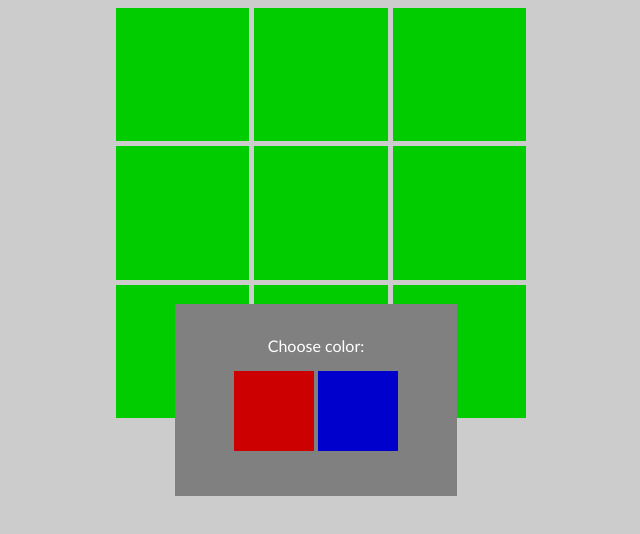
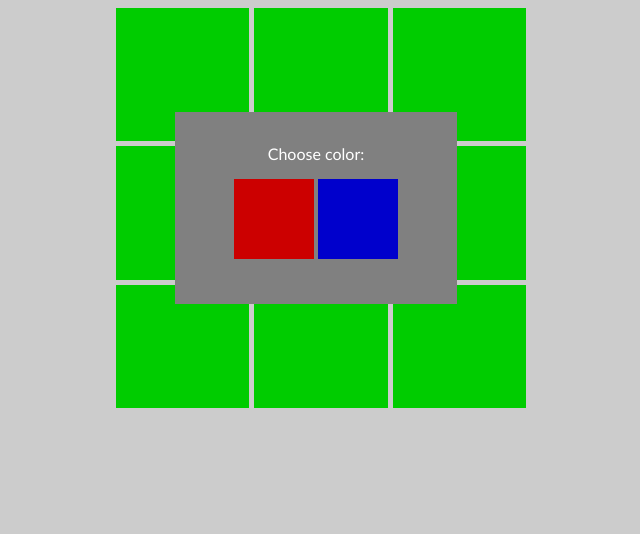
Before and after one commit to lvelazquez/apps, a plain HTML site: page games/tictactoe/tictactoe.html in a window 1280 px wide. Shown: the whole page, without its empty margins (324-964 px from the left). Drawn offline with nearby package versions, Linux system fonts and the light colour scheme; files that its build step writes are made by us from their sources.

Commit message:
modal board layout issue

```diff
--- a/games/tictactoe/style.scss
+++ b/games/tictactoe/style.scss
@@ -29,7 +29,10 @@
   padding: 1rem;
   text-align: center;
 }
-
+#container {
+  position: relative;
+  overflow: auto;
+}
 #game-container {
   display: grid;
   grid-template-columns: 33.33% 33.33% 33.33%;
--- a/games/tictactoe/tictactoe.html
+++ b/games/tictactoe/tictactoe.html
@@ -8,18 +8,26 @@
     <link rel="stylesheet" href="./style.css" />
   </head>
   <body>
+    <main id="container">
       <aside id="choose-player-modal" class="choose-player modal hidden">
         <p>Choose color:</p>
         <ul class="choose-player-list">
-        <li id="player-color-a" name="player-color" class="player-color-a"></li>
-        <li id="player-color-a" name="player-color" class="player-color-b"></li>
+          <li
+            id="player-color-a"
+            name="player-color"
+            class="player-color-a"
+          ></li>
+          <li
+            id="player-color-a"
+            name="player-color"
+            class="player-color-b"
+          ></li>
         </ul>
       </aside>
       <aside id="winner-modal" class="game-over modal hidden">
         <p class="winner-text"></p>
         <button id="play-again-btn">Play again?</button>
       </aside>
-    <main id="container">
       <section id="score"></section>
       <section id="game-container"></section>
     </main>
```
Also changed, not shown: games/tictactoe/tictactoe.js (+10 -9 lines). Lines whose indentation alone changed are shown as unchanged.
